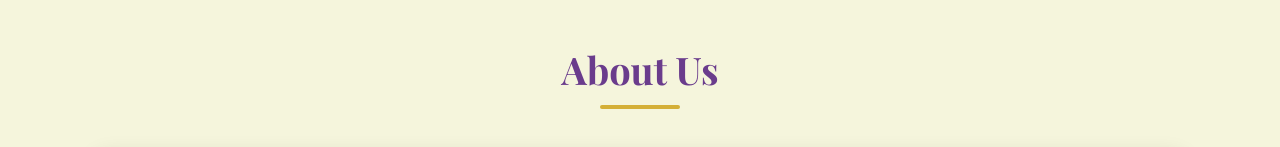
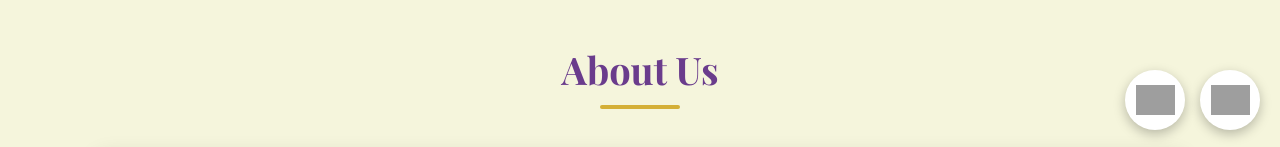
Before and after one commit to Nikitashidore/welltouch, a plain HTML site: page index.html in a window 1280 px wide. Shown: the part 650-797 px from the top of the page. Drawn offline with nearby package versions, Linux system fonts and the light colour scheme; grey boxes are pictures that could not be loaded.

Commit message:
Update index.html

```diff
--- a/index.html
+++ b/index.html
@@ -318,7 +318,58 @@
 }
 
 
-    </style>
+/* kjhk */
+.fixed-contact {
+        position: fixed;
+        bottom: 20px;
+        right: 20px;
+        display: flex;
+        gap: 15px;
+        z-index: 9999;
+    }
+
+    .fixed-contact a {
+        width: 60px;
+        height: 60px;
+        background: white;
+        border-radius: 50%;
+        box-shadow: 0 4px 12px rgba(0,0,0,0.25);
+        display: flex;
+        align-items: center;
+        justify-content: center;
+        text-decoration: none;
+        transition: 0.2s;
+        overflow: hidden;
+    }
+
+    .fixed-contact a:hover {
+        transform: scale(1.12);
+    }
+
+    .fixed-contact img {
+        width: 65%;
+        height: 65%;
+        object-fit: contain;
+    }
+</style>
+
+</head>
+
+<body>
+
+<div class="fixed-contact">
+
+    <!-- Call Icon -->
+    <a href="tel:9156531191">
+        <img src="https://cdn-icons-png.flaticon.com/512/597/597177.png" alt="Call">
+    </a>
+
+    <!-- WhatsApp Icon -->
+    <a href="https://wa.me/9156531191">
+        <img src="https://cdn-icons-png.flaticon.com/512/733/733585.png" alt="WhatsApp">
+    </a>
+
+</div>
 </head>
 
 <body>
```
